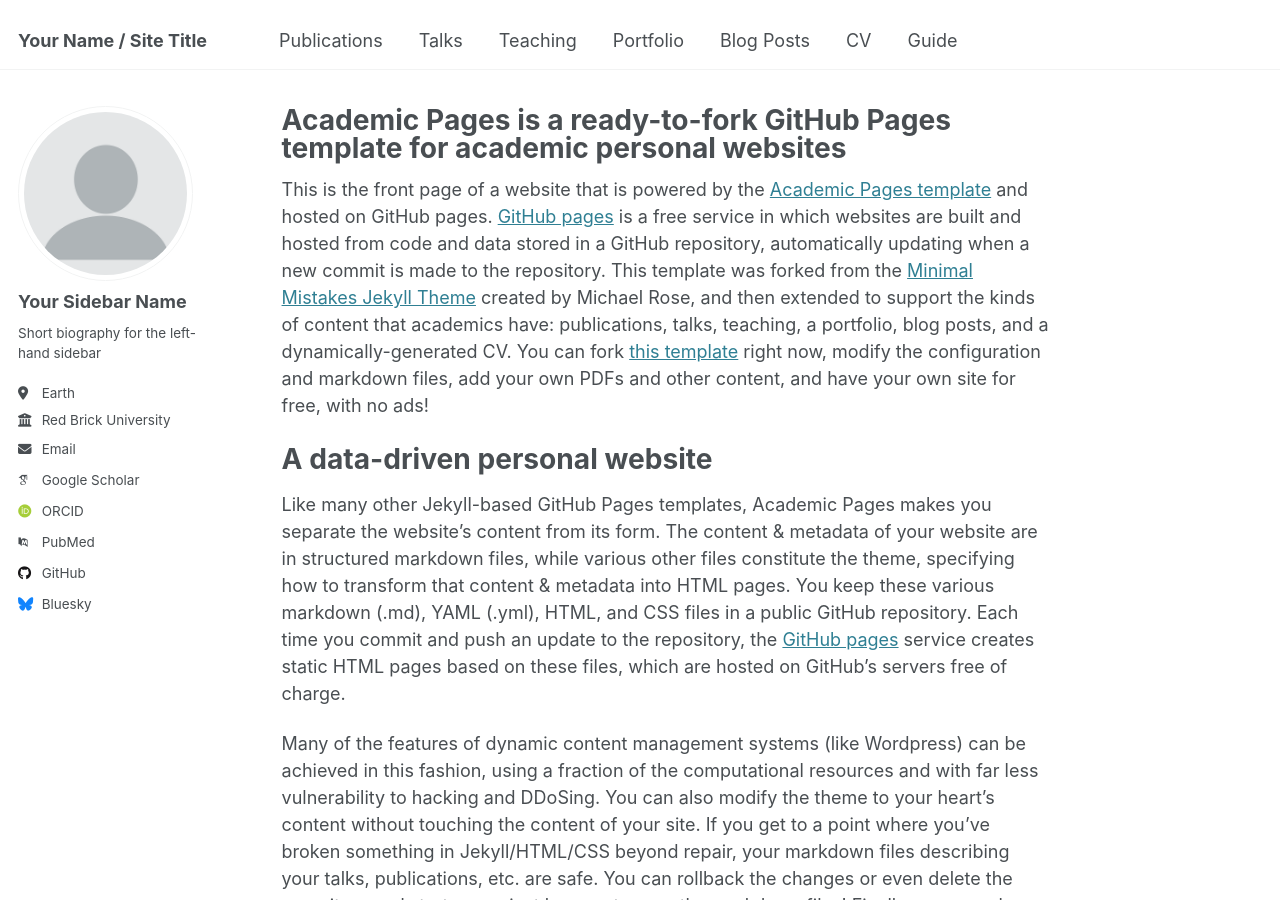
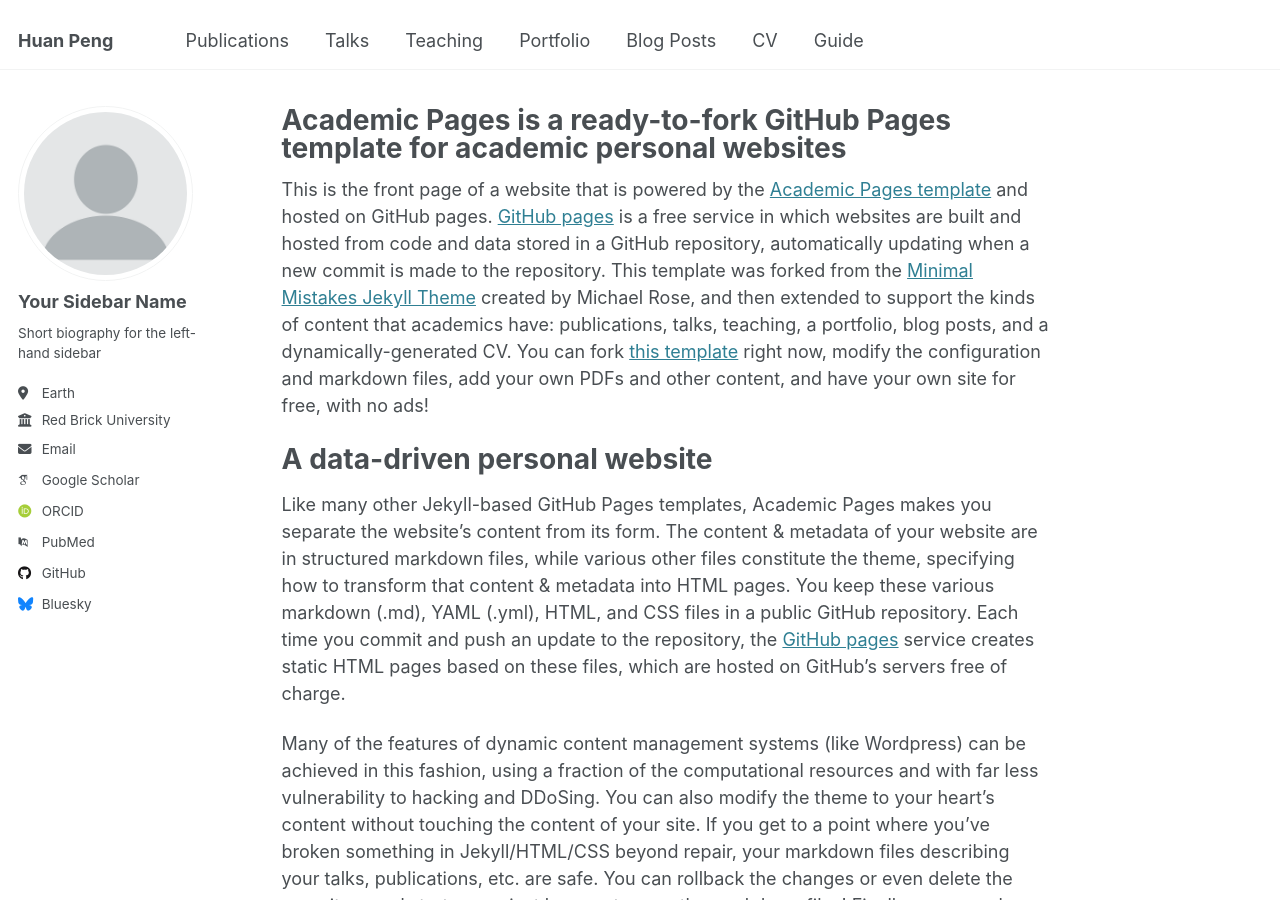
Before and after one commit to huanpen/huanpeng, a Jekyll site: the page built from _pages/about.md, in a window 1280 px wide and 900 px high. Built offline with Jekyll 4.4.1, drawn with Linux system fonts in a browser that asks for light colours; some web fonts are replaced.

Commit message:
Update _config.yml
Signed-off-by: Huan Peng <huanp@kth.se>

```diff
--- a/_config.yml
+++ b/_config.yml
@@ -9,7 +9,7 @@
 # Basic Site Settings
 locale                   : "en-US"
 site_theme               : "default"
-title                    : "Your Name / Site Title"
+title                    : "Huan Peng"
 title_separator          : "-"
 name                     : &name "Your Name"
 description              : &description "personal description"
```
